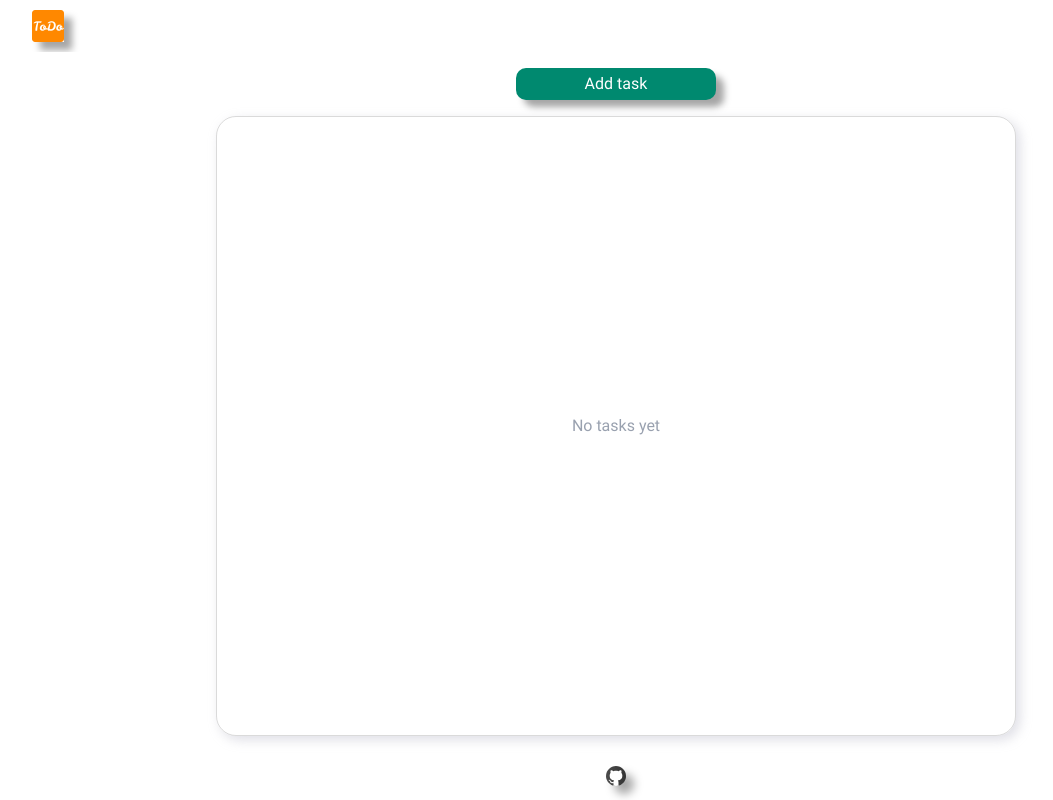
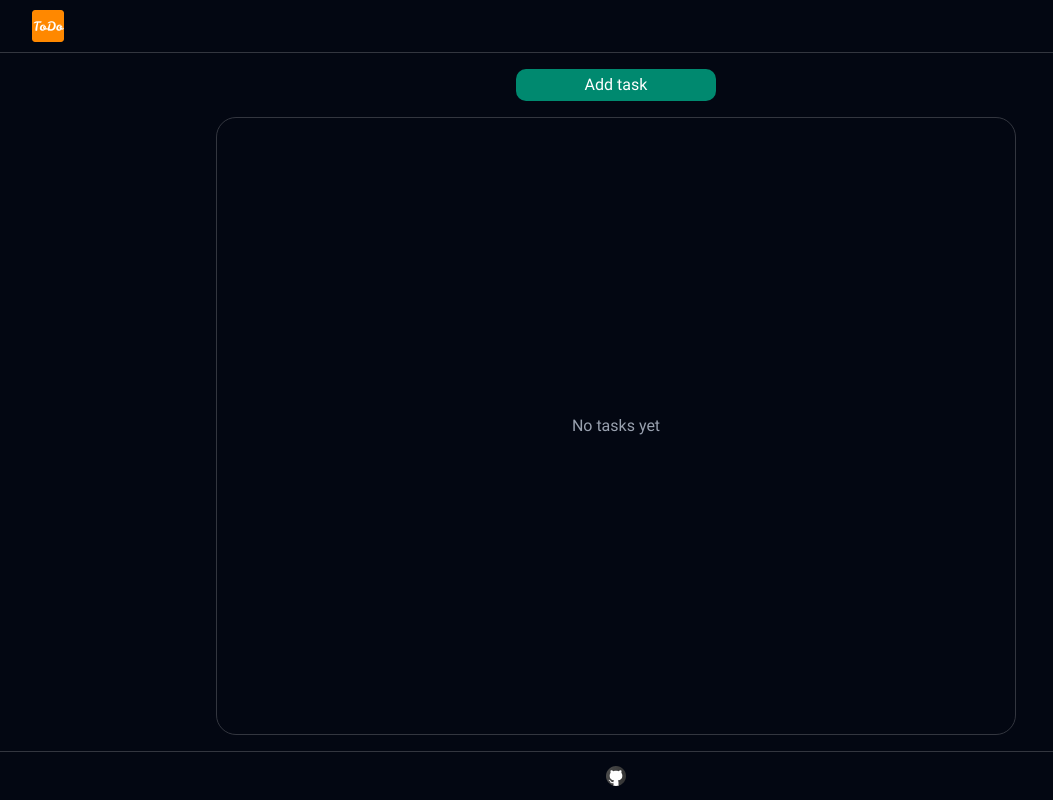
Before and after one commit to Andrgoit/react-todo-list, a React (Vite) app: page / in a window 1280 px wide. Shown: the whole page, without its empty margins (24-1077 px from the left). Built offline with nearby package versions, Linux system fonts and the light colour scheme.

Commit message:
add daterange picker

```diff
--- a/package.json
+++ b/package.json
@@ -12,6 +12,7 @@
   },
   "dependencies": {
     "@tailwindcss/vite": "^4.1.17",
+    "@wojtekmaj/react-daterange-picker": "^7.0.0",
     "react": "^18.3.1",
     "react-dom": "^18.3.1",
     "react-icons": "^5.5.0",
--- a/src/App.jsx
+++ b/src/App.jsx
@@ -30,7 +30,7 @@ function App() {
   return (
     <>
       <Header />
-      <main>
+      <main className="bg-[#030712]">
         <div className="container flex flex-1 flex-col items-center">
           <div className="mb-3 mt-3 flex justify-center">
             <AddTodoBtn AddTodo={AddTodo} />
--- a/src/components/AddTodoBtn/AddTodoBtn.jsx
+++ b/src/components/AddTodoBtn/AddTodoBtn.jsx
@@ -1,5 +1,9 @@
 import { useState } from "react";
 import { Modal } from "@/components";
+
+import DateRangePicker from "@wojtekmaj/react-daterange-picker";
+import "@wojtekmaj/react-daterange-picker/dist/DateRangePicker.css";
+import "react-calendar/dist/Calendar.css";
 
 import styles from "@/components/AddTodoBtn/AddTodoBtn.module.css";
 
@@ -7,6 +11,7 @@ export default function AddTodoBtn({ AddTodo }) {
   const [isOpen, setIsOpen] = useState(false);
   const [title, setTitle] = useState("");
   const [text, setText] = useState("");
+  const [value, onChange] = useState([new Date(), new Date()]);
 
   const isDesabledButton =
     title.trim() !== "" && text.length <= 100 && text.length > 0;
@@ -17,12 +22,13 @@ export default function AddTodoBtn({ AddTodo }) {
   const ResetForm = () => {
     setTitle("");
     setText("");
+    onChange([new Date(), new Date()]);
   };
 
   const HandlerSubmit = (e) => {
     const id = new Date().getTime();
     e.preventDefault();
-    AddTodo({ id, title, text, completed: false });
+    AddTodo({ id, title, text, completed: false, value });
     ResetForm();
     CloseModal();
   };
@@ -52,6 +58,11 @@ export default function AddTodoBtn({ AddTodo }) {
                 onChange={(e) => setText(e.target.value)}
                 className={styles.formTextarea}
               />
+              <div>
+                <span>Chose start and end dates:</span>
+
+                <DateRangePicker onChange={onChange} value={value} />
+              </div>
               <span
                 className={
                   text.length <= 100
--- a/src/components/AddTodoBtn/AddTodoBtn.module.css
+++ b/src/components/AddTodoBtn/AddTodoBtn.module.css
@@ -12,9 +12,9 @@
   background: #00896f;
   cursor: pointer;
   border-radius: 10px;
-  box-shadow:
+  /* box-shadow:
     8px 8px 7px #a6a6a6,
-    -8px -8px 7px #ffffff;
+    -8px -8px 7px #ffffff; */
 }
 
 .disabledButton {
@@ -35,10 +35,12 @@
 }
 
 .formWrapper {
-  background-color: #ffffff;
+  background-color: #bebebe;
   border-radius: 18px;
   padding: 10px;
   min-width: 300px;
+  width: 100%;
+  max-width: 450px;
 }
 .formInput {
   outline: none;
--- a/src/components/Footer/Footer.module.css
+++ b/src/components/Footer/Footer.module.css
@@ -4,9 +4,11 @@
   align-items: center;
   padding-top: 12px;
   padding-bottom: 12px;
+  background-color: #030712;
+  border-top: 1px solid #33363f;
 }
 .footerIcon {
   width: 24px;
   height: 24px;
-  filter: drop-shadow(8px 8px 5px #a6a6a6);
+  /* filter: drop-shadow(8px 8px 5px #a6a6a6); */
 }
--- a/src/components/Header/Header.module.css
+++ b/src/components/Header/Header.module.css
@@ -1,4 +1,6 @@
 .header {
+  background-color: #030712;
+  border-bottom: 1px solid #33363f;
   padding-top: 10px;
   padding-bottom: 10px;
 }
--- a/src/components/Logo/Logo.module.css
+++ b/src/components/Logo/Logo.module.css
@@ -1,7 +1,7 @@
 .logoWrapper {
   width: 32px;
   height: 32px;
-  box-shadow:
+  /* box-shadow:
     8px 8px 7px #a6a6a6,
-    -8px -8px 7px #ffffff;
+    -8px -8px 7px #ffffff; */
 }
--- a/src/components/TodoItem/TodoItem.module.css
+++ b/src/components/TodoItem/TodoItem.module.css
@@ -5,16 +5,16 @@
   display: flex;
   align-items: center;
 
-  background-color: white;
+  background-color: #f2b258;
   border: 1px solid #2c2c2c2c;
 
-  box-shadow:
+  /* box-shadow:
     6px 6px 12px #bebebe,
     -6px -6px 12px #ffffff;
 
   box-shadow:
     inset 6px 6px 12px #bebebe,
-    inset -6px -6px 12px #ffffff;
+    inset -6px -6px 12px #ffffff; */
 }
 
 .itemIndicator {
@@ -37,6 +37,7 @@
 
 .itemTitile {
   font-weight: bold;
+  font-size: 18px;
 }
 
 .itemMessage {
@@ -44,6 +45,8 @@
   text-overflow: ellipsis;
   white-space: normal;
   overflow: hidden;
+  color: #727272;
+  font-style: italic;
 }
 
 .itemButtonsWrapper {
@@ -61,9 +64,7 @@
   justify-content: center;
   align-items: center;
   color: #ffffff;
-  box-shadow:
-    3px 3px 5px #727272,
-    -3px -3px 5px #ffffff;
+  box-shadow: 3px 3px 5px #727272;
 }
 .editButton {
   composes: itemButton;
@@ -104,10 +105,12 @@
 }
 
 .formWrapper {
-  background-color: #ffffff;
+  background-color: #bebebe;
   border-radius: 18px;
   padding: 10px;
   min-width: 300px;
+  width: 100%;
+  max-width: 450px;
 }
 .form {
   display: flex;
--- a/src/components/TodoList/TodoList.jsx
+++ b/src/components/TodoList/TodoList.jsx
@@ -7,6 +7,8 @@ export default function TodoList({
   DeleteTodo,
   CompletedTodo,
 }) {
+  console.log("todos", todos);
+
   const elements = todos.map((todo) => (
     <TodoItem
       key={todo.id}
--- a/src/components/TodoList/TodoList.module.css
+++ b/src/components/TodoList/TodoList.module.css
@@ -4,18 +4,18 @@
   gap: 15px;
   width: 100%;
   max-width: 800px;
-  border: 4px solid #ffffff;
+
   border-radius: 20px;
   flex-grow: 1;
   padding: 10px;
-  border: 1px solid #2c2c2c2c;
+  border: 1px solid #33363f;
   margin-bottom: 16px;
 
-  box-shadow:
+  /* box-shadow:
     inset 4px 4px 8px 0 rgba(174, 174, 192, 0.2),
     inset -4px -4px 4px 0 rgba(255, 255, 255, 0.7);
 
   box-shadow:
     4px 4px 12px 0 rgba(174, 174, 192, 0.4),
-    -4px -4px 12px 0 #fff;
+    -4px -4px 12px 0 #fff; */
 }
--- a/src/index.css
+++ b/src/index.css
@@ -14,17 +14,12 @@
   flex-direction: column;
   min-height: 100vh;
 }
-.header {
-  box-shadow:
-    8px 8px 7px #a6a6a6,
-    -8px -8px 7px #ffffff;
-}
 
 main {
   display: flex;
   flex-direction: column;
   flex-grow: 1;
-  background-color: white;
+  background-color: #030712;
 }
 
 .container {
```
Also changed, not shown: 1 other file (tests, documents, lock files or other folders).
